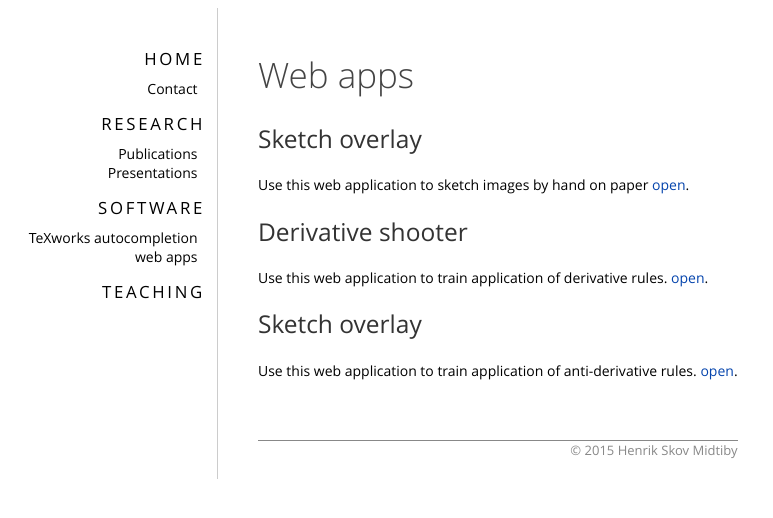
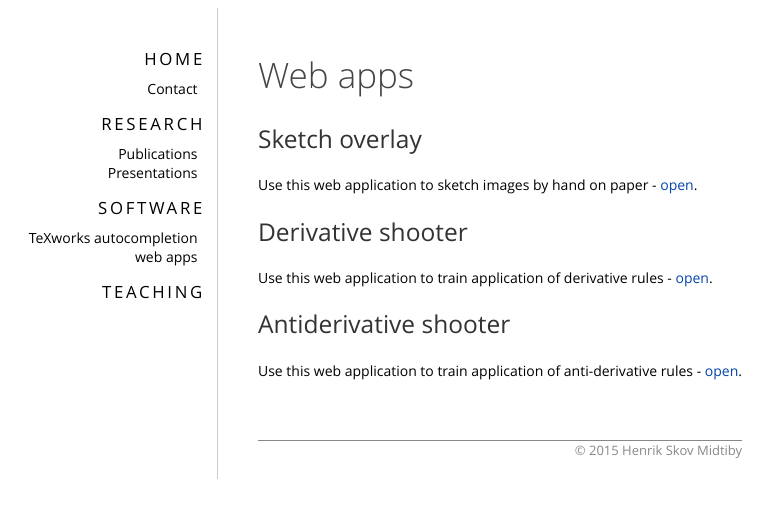
Before and after one commit to henrikmidtiby/henrikmidtiby.github.io, a Jekyll site: the page built from webapps.html, in a window 1280 px wide. Shown: the top 518 px of the page, without its empty margins (3-776 px from the left). Built offline with Jekyll 4.4.1, drawn with Linux system fonts in a browser that asks for light colours.

Commit message:
Small update

```diff
--- a/webapps.html
+++ b/webapps.html
@@ -4,13 +4,13 @@ layout: base
 <h1>Web apps</h1>
 
 <h2>Sketch overlay</h2>
-<p>Use this web application to sketch images by hand on paper
+<p>Use this web application to sketch images by hand on paper -
 <a href="../webapps/sketch-overlay.html">open</a>.</p>
 
 <h2>Derivative shooter</h2>
-<p>Use this web application to train application of derivative rules.
+<p>Use this web application to train application of derivative rules -
 <a href="../webapps/derivative.html">open</a>.</p>
 
-<h2>Sketch overlay</h2>
-<p>Use this web application to train application of anti-derivative rules.
+<h2>Antiderivative shooter</h2>
+<p>Use this web application to train application of anti-derivative rules -
 <a href="../webapps/antiderivatives.html">open</a>.</p>
```
